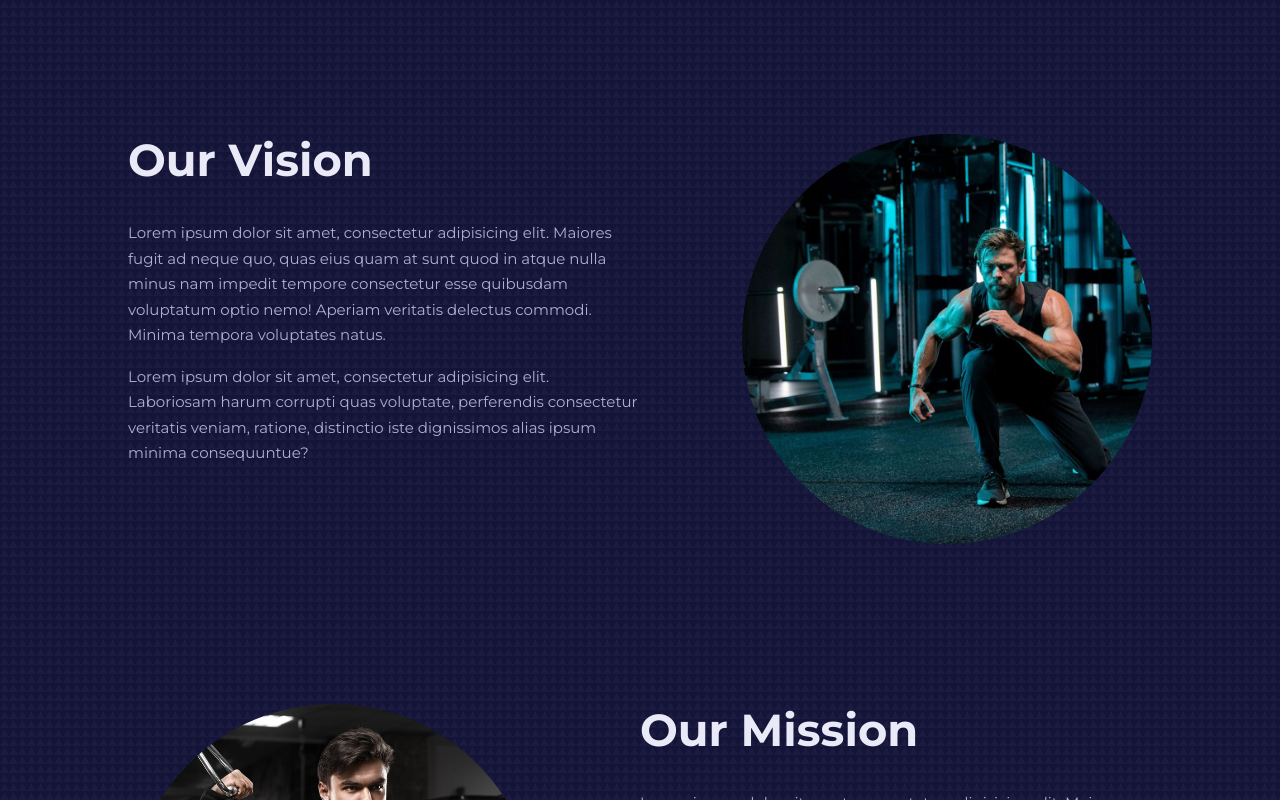
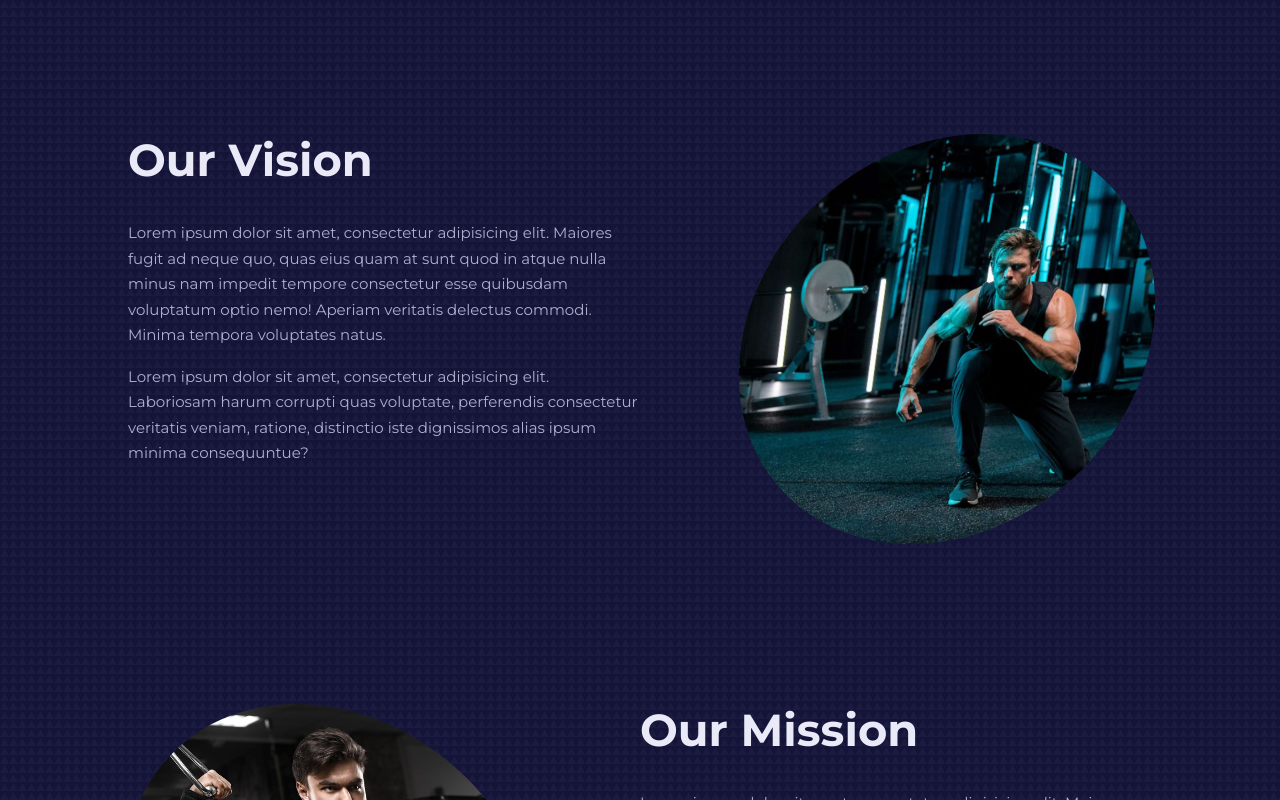
Before and after one commit to khafiz33/Portfolio2-Gym, a React (Create React App) app: page /about in a window 1280 px wide. Shown: the part 1000-1800 px from the top of the page. Built offline with nearby package versions, Linux system fonts and the light colour scheme.

Commit message:
Trying to remove the scroll on the site's about page

```diff
--- a/src/pages/About/About.css
+++ b/src/pages/About/About.css
@@ -1,13 +1,13 @@
 .about__section-image {
   border-radius: 50%;
   overflow: hidden;
-  /* transform: skew(15deg); */
+  transform: skew(10deg);
   transition: var(--transition);
 }
 
-/* .about__section-image:nth-child(2) {
-  transform: skew(-15deg);
-} */
+.about__section-image:nth-child(2) {
+  transform: skew(-10deg);
+}
 
 .about__section-image:hover {
   transform: skew(0);
```
